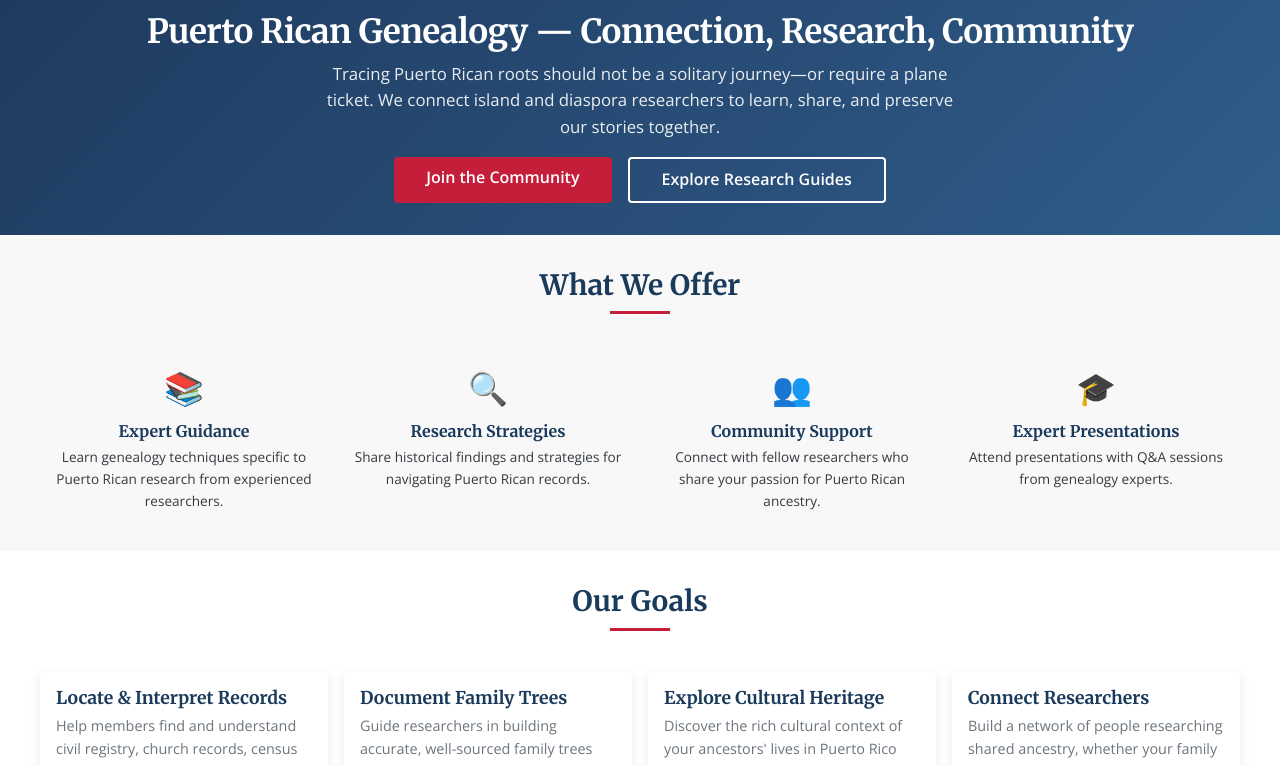
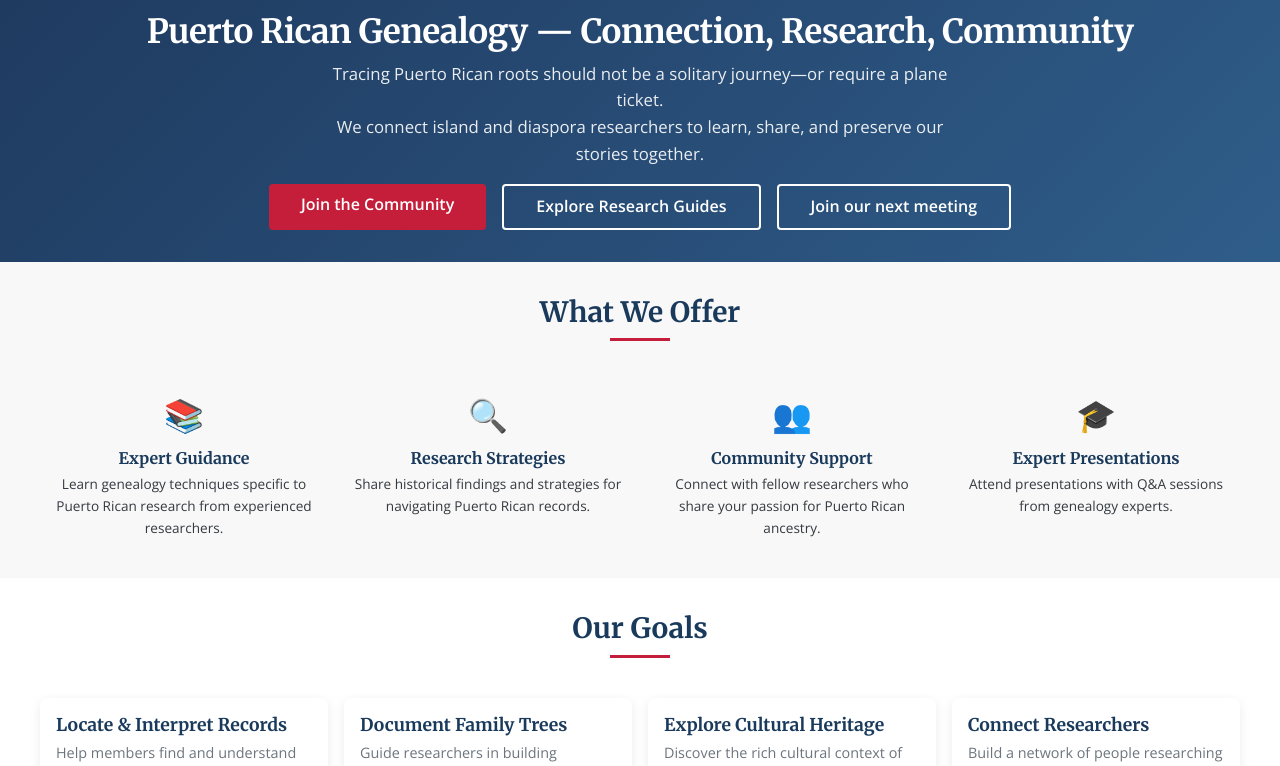
Before and after one commit to SylviaVargas/puertoricangenealogygroup, a Jekyll site: the page built from index.md, in a window 1280 px wide and 900 px high, cut to the strip 134-900 px from the top of the window. Built offline with Jekyll 4.4.1, drawn with Linux system fonts in a browser that asks for light colours.

```diff
--- a/index.md
+++ b/index.md
@@ -10,12 +10,13 @@
   <div class="hero-content">
     <h1>Puerto Rican Genealogy — Connection, Research, Community</h1>
     <p class="subtitle">
-      Tracing Puerto Rican roots should not be a solitary journey—or require a plane ticket.
+      Tracing Puerto Rican roots should not be a solitary journey—or require a plane ticket.<br>
       We connect island and diaspora researchers to learn, share, and preserve our stories together.
     </p>
     <div class="hero-cta">
       <a href="{{ '/contact/' | relative_url }}" class="btn btn-primary">Join the Community</a>
       <a href="{{ '/research-guides/' | relative_url }}" class="btn btn-secondary">Explore Research Guides</a>
+      <a href="{{ '/meetings/' | relative_url }}" class="btn btn-secondary">Join our next meeting</a>
     </div>
   </div>
 </section>
```
Also changed, not shown: es/index.md (+2 -1 lines).
